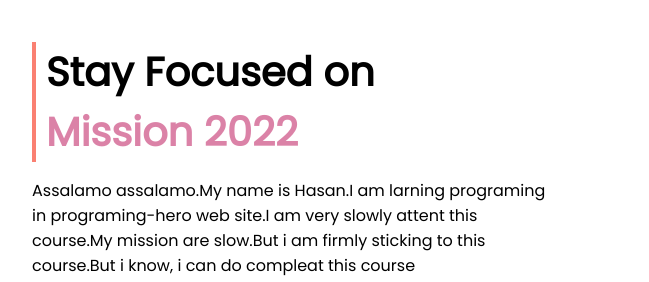
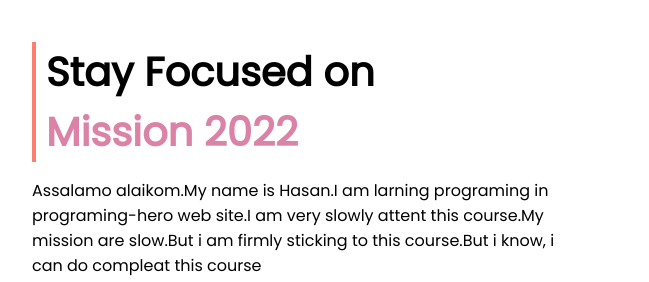
Before and after one commit to fortunhm/my-portfolio, a plain HTML site: page index.html in a window 1280 px wide. Shown: the part 22-304 px from the top of the page, 96-745 px from the left. Drawn offline with Linux system fonts and the light colour scheme; grey boxes are pictures that could not be loaded.

Commit message:
Update index.html

```diff
--- a/index.html
+++ b/index.html
@@ -16,7 +16,7 @@
     <section class="sides">
         <div class="frame all-paragraph">
             <h1 class="for">Stay Focused on <br><span class="color"> Mission 2022</span></h1>
-            <p>Assalamo assalamo.My name is Hasan.I am larning programing in programing-hero web site.I am very slowly
+            <p>Assalamo alaikom.My name is Hasan.I am larning programing in programing-hero web site.I am very slowly
                 attent this course.My mission are slow.But i am firmly sticking to this course.But i know, i can do
                 compleat this course</p>
             <a class="link-button" href="">Explore Now</a>
```
